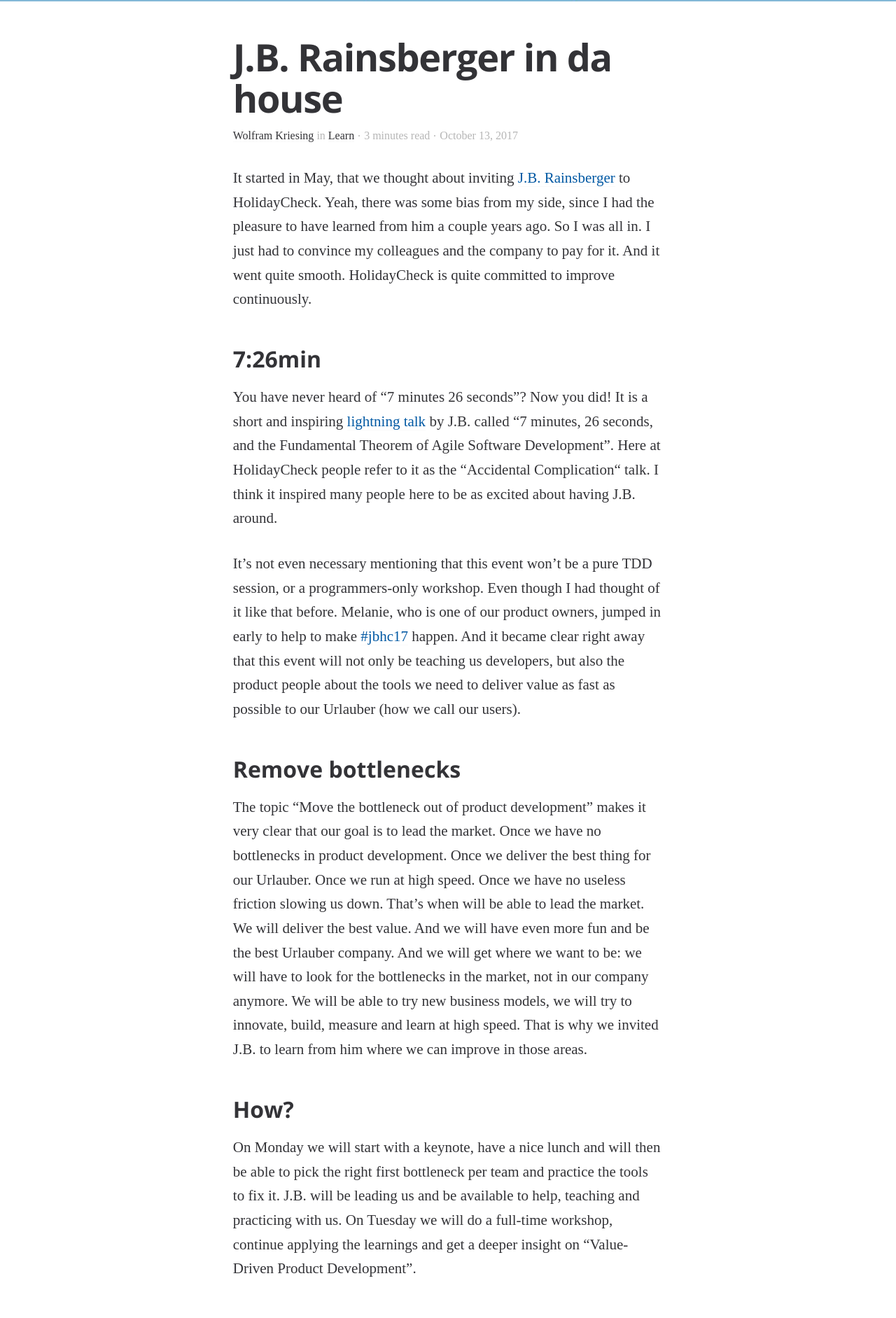
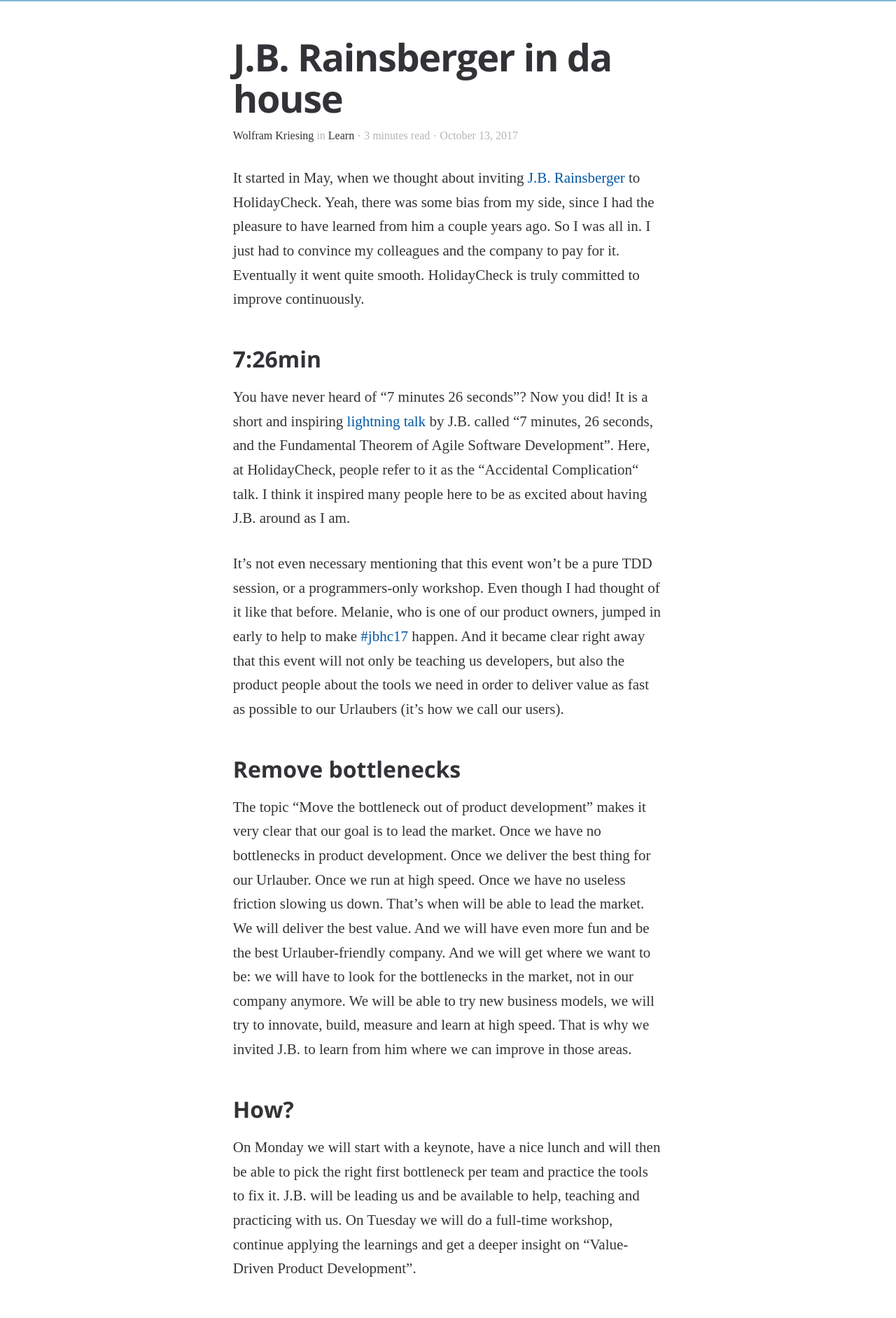
Before and after one commit to holidaycheck/tech-blog, a Jekyll site: the page built from _posts/2017-10-13-jb-in-da-house.md, in a window 1280 px wide. Shown: the part 398-2281 px from the top of the page at 70% size. Built offline with Jekyll 4.4.1, drawn with Linux system fonts in a browser that asks for light colours; some web fonts are replaced; some of the changed text lies outside the part shown.

Commit message:
Small adjustments

```diff
--- a/_posts/2017-10-13-jb-in-da-house.md
+++ b/_posts/2017-10-13-jb-in-da-house.md
@@ -13,22 +13,22 @@
 feature_image: posts/2017-10-13-jbhc17/poster.jpg
 ---
 
-It started in May, that we thought about inviting [J.B. Rainsberger][jbrains] to HolidayCheck. Yeah, there was some bias from my side, since I had the pleasure to have learned from him a couple years ago. So I was all in. I just had to convince my colleagues and the company to pay for it. And it went quite smooth. HolidayCheck is quite committed to improve continuously.
+It started in May, when we thought about inviting [J.B. Rainsberger][jbrains] to HolidayCheck. Yeah, there was some bias from my side, since I had the pleasure to have learned from him a couple years ago. So I was all in. I just had to convince my colleagues and the company to pay for it. Eventually it went quite smooth. HolidayCheck is truly committed to improve continuously.
 
 [jbrains]: https://twitter.com/jbrains
 
 ## 7:26min
 
-You have never heard of “7 minutes 26 seconds”? Now you did! It is a short and inspiring [lightning talk][7-26-talk] by J.B. called “7 minutes, 26 seconds, and the Fundamental Theorem of Agile Software Development”. Here at HolidayCheck people refer to it as the “Accidental Complication“ talk. I think it inspired many people here to be as excited about having J.B. around.
+You have never heard of “7 minutes 26 seconds”? Now you did! It is a short and inspiring [lightning talk][7-26-talk] by J.B. called “7 minutes, 26 seconds, and the Fundamental Theorem of Agile Software Development”. Here, at HolidayCheck, people refer to it as the “Accidental Complication“ talk. I think it inspired many people here to be as excited about having J.B. around as I am.
 
-It’s not even necessary mentioning that this event won’t be a pure TDD session, or a programmers-only workshop. Even though I had thought of it like that before. Melanie, who is one of our product owners, jumped in early to help to make [#jbhc17][jbhc17] happen. And it became clear right away that this event will not only be teaching us developers, but also the product people about the tools we need to deliver value as fast as possible to our Urlauber (how we call our users).
+It’s not even necessary mentioning that this event won’t be a pure TDD session, or a programmers-only workshop. Even though I had thought of it like that before. Melanie, who is one of our product owners, jumped in early to help to make [#jbhc17][jbhc17] happen. And it became clear right away that this event will not only be teaching us developers, but also the product people about the tools we need in order to deliver value as fast as possible to our Urlaubers (it's how we call our users).
 
 [7-26-talk]: https://vimeo.com/79106557
 [jbhc17]: https://twitter.com/search?q=%23jbhc17&src=typd
 
 ## Remove bottlenecks
 
-The topic “Move the bottleneck out of product development” makes it very clear that our goal is to lead the market. Once we have no bottlenecks in product development. Once we deliver the best thing for our Urlauber. Once we run at high speed. Once we have no useless friction slowing us down. That's when will be able to lead the market. We will deliver the best value. And we will have even more fun and be the best Urlauber company. And we will get where we want to be: we will have to look for the bottlenecks in the market, not in our company anymore. We will be able to try new business models, we will try to innovate, build, measure and learn at high speed.
+The topic “Move the bottleneck out of product development” makes it very clear that our goal is to lead the market. Once we have no bottlenecks in product development. Once we deliver the best thing for our Urlauber. Once we run at high speed. Once we have no useless friction slowing us down. That's when will be able to lead the market. We will deliver the best value. And we will have even more fun and be the best Urlauber-friendly company. And we will get where we want to be: we will have to look for the bottlenecks in the market, not in our company anymore. We will be able to try new business models, we will try to innovate, build, measure and learn at high speed.
 That is why we invited J.B. to learn from him where we can improve in those areas.
 
 ## How?
```
Also changed, not shown: other parts of _posts/2017-10-13-jb-in-da-house.md (+1 -1 lines).
